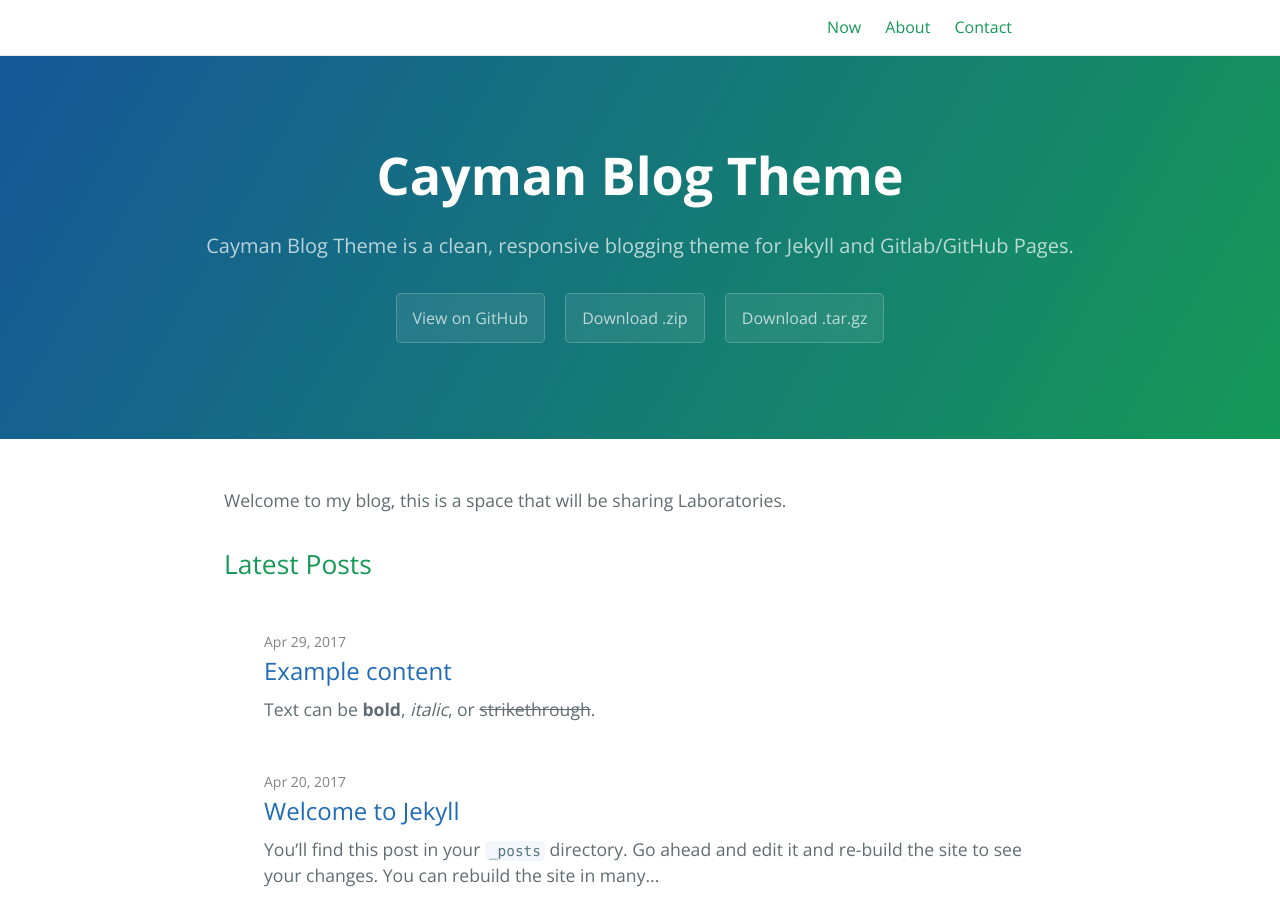
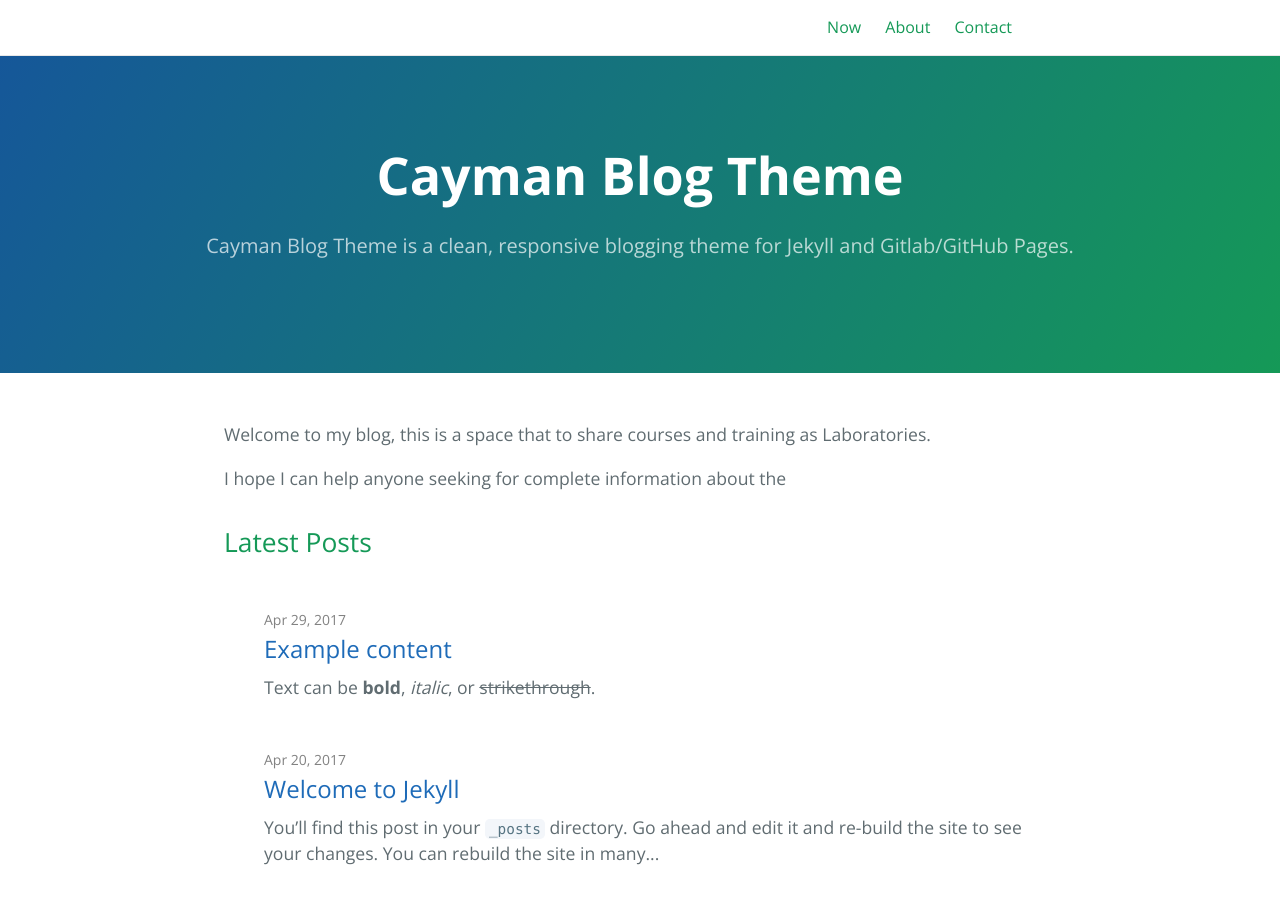
Before and after one commit to JavierLimon/javier-blog, a Jekyll site: the page built from index.md, in a window 1280 px wide and 900 px high. Built offline with Jekyll 4.4.1, drawn with Linux system fonts in a browser that asks for light colours.

Commit message:
Some changes in the layout
Co-Authored-By: Javier Limon <JavierLimon@users.noreply.github.com>

```diff
--- a/_layouts/default.html
+++ b/_layouts/default.html
@@ -67,13 +67,6 @@
         <section class="page-header">
             <h1 class="project-name">{{ page-title }}</h1>
             <h2 class="project-tagline">{{ page-tagline }}</h2>
-            {% if page.layout == 'home' and site.github.is_project_page %}
-            <a href="{{ site.github.repository_url }}" class="btn">View on GitHub</a>
-            {% if site.show_downloads %}
-            <a href="{{ site.github.zip_url }}" class="btn">Download .zip</a>
-            <a href="{{ site.github.tar_url }}" class="btn">Download .tar.gz</a>
-            {% endif %}
-            {% endif %}
             <!-- Post tagline -->
             {% if page.layout == 'post' %}
             <h2 class="project-date">
--- a/index.md
+++ b/index.md
@@ -8,4 +8,6 @@
 layout: home
 ---
 
-Welcome to my blog, this is a space that will be sharing Laboratories.
+Welcome to my blog, this is a space that to share courses and training as Laboratories.
+
+I hope I can help anyone seeking for complete information about the
```
